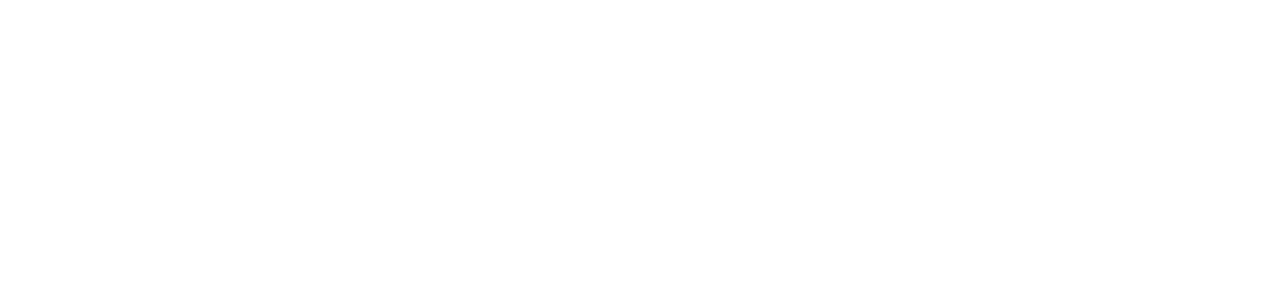
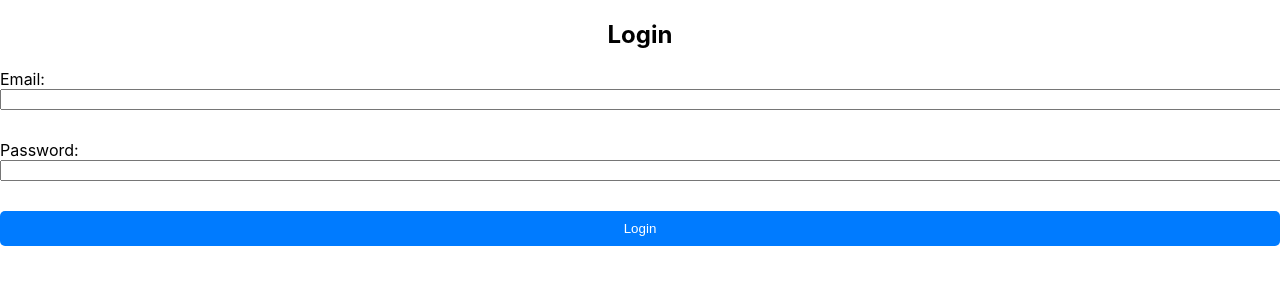
Before and after one commit to ShreshthKushwaha/party-app-react-frontend, a React (Create React App) app: page /login in a window 1280 px wide. Before the commit this address had no page. Shown: the top 300 px of the page. Built offline with nearby package versions, Linux system fonts and the light colour scheme.

Commit message:
auth and user seperation added

```diff
--- a/package.json
+++ b/package.json
@@ -9,8 +9,10 @@
     "axios": "^1.6.7",
     "react": "^18.2.0",
     "react-dom": "^18.2.0",
+    "react-redux": "^9.1.0",
     "react-router-dom": "^6.22.3",
     "react-scripts": "5.0.1",
+    "redux": "^5.0.1",
     "web-vitals": "^2.1.4"
   },
   "scripts": {
--- a/src/App.js
+++ b/src/App.js
@@ -1,17 +1,27 @@
 import './App.css';
-import { BrowserRouter, Routes, Route } from 'react-router-dom';
+import { BrowserRouter, Routes, Route, Navigate } from 'react-router-dom';
 import Home from './components/Home';
-import React from 'react';
+import React, { useState } from 'react';
 import PartyDetail from './components/parties/PartyDetail';
 import AddPartyForm from './components/parties/forms/AddPartyForm';
+import Login from './components/Login';
 
 const App = () => {
+  const [isAuthenticated, setIsAuthenticated] = useState(false);
+
   return (
     <BrowserRouter>
       <Routes>
-        <Route path="/" element={<Home />} />
-        <Route path="/party/:id" element={<PartyDetail />} /> {/* Route for the party detail page */}
-        <Route path="/add-party" element={<AddPartyForm />} /> {/* Route for the add party form */}
+        {isAuthenticated ? (
+          <>
+            <Route path="/" element={<Home />} />
+            <Route path="/party/:id" element={<PartyDetail />} />
+            <Route path="/add-party" element={<AddPartyForm />} />
+          </>
+        ) : (
+          <Route path="/" element={<Navigate to="/login" />} />
+        )}
+        <Route path="/login" element={<Login setIsAuthenticated={setIsAuthenticated} />} />
       </Routes>
     </BrowserRouter>
   );
--- /dev/null
+++ b/src/actions/authActions.js
@@ -0,0 +1,12 @@
+export const login = (userId) => {
+    return {
+      type: 'LOGIN',
+      payload: {userId},
+    };
+  };
+
+  export const logout = () => {
+    return {
+      type: 'LOGOUT',
+    };
+  };
--- a/src/components/Home.js
+++ b/src/components/Home.js
@@ -2,13 +2,17 @@
 import Header from './appComponents/headers/Header';
 import Parties from './parties/lists/Parties';
 import Footer from './appComponents/footers/Footer';
-
+import { useSelector } from 'react-redux';
 import React, { useState, useEffect } from 'react';
 import axios from 'axios';
 
 const Home = () => {
 
     var [parties, setParties] = useState([]);
+    const isAuthenticated = useSelector((state) => state.auth.isAuthenticated);
+  const userId = useSelector((state) => state.auth.userId);
+  console.log('userId:', userId);
+
 
   useEffect(() => {
     // Fetch list of parties from the backend API
@@ -26,6 +30,8 @@ const Home = () => {
     <div className="app">
 
         <Header title="Party Animal🍺🍺"/>
+        user id: {userId}
+
         <Parties parties = {parties}/>
 
         <Footer/>
--- /dev/null
+++ b/src/components/Login.js
@@ -0,0 +1,67 @@
+// Login.js
+import React, { useState } from 'react';
+import axios from 'axios';
+import { useNavigate } from 'react-router-dom';
+import { useDispatch } from 'react-redux';
+import { login } from '../actions/authActions';
+
+
+
+const Login = ({ setIsAuthenticated }) => {
+  const [email, setUserEmail] = useState('');
+  const [password, setPassword] = useState('');
+  const navigate = useNavigate();
+  const dispatch = useDispatch();
+
+  const handleSubmit = async (e) => {
+    e.preventDefault();
+    try {
+      const response = await axios.get('http://localhost:9090/api/users/');
+      const userData = response.data;
+      const user = userData.find((user) => user.email === email);
+
+      if (user && user.password === password) {
+        setIsAuthenticated(true); // Update isAuthenticated state
+        dispatch(login(user.id));
+        navigate('/');
+
+      } else {
+        alert('Invalid email or password');
+      }
+    } catch (error) {
+      console.error('Error fetching user data:', error);
+      alert('Error fetching user data. Please try again.');
+    }
+  };
+
+  return (
+    <div>
+      <h2>Login</h2>
+      <form onSubmit={handleSubmit}>
+        <label>
+          Email:
+          <input
+            type="text"
+            value={email}
+            onChange={(e) => setUserEmail(e.target.value)}
+            required
+          />
+        </label>
+        <br />
+        <label>
+          Password:
+          <input
+            type="password"
+            value={password}
+            onChange={(e) => setPassword(e.target.value)}
+            required
+          />
+        </label>
+        <br />
+        <button type="submit">Login</button>
+      </form>
+    </div>
+  );
+};
+
+export default Login;
--- a/src/components/appComponents/headers/Header.js
+++ b/src/components/appComponents/headers/Header.js
@@ -21,6 +21,9 @@ const Header = (props) => {
         Add Party + </Link>
 
 
+
+
+
     </div>
   );
 };
--- a/src/components/parties/Party.js
+++ b/src/components/parties/Party.js
@@ -3,7 +3,7 @@ import { Link } from 'react-router-dom'; // Import Link from react-router-dom
 
 const Party = (props) => {
   const cardStyles = {
-    backgroundColor: '#FFB6C1',
+    backgroundColor: '#87CEFA',
     borderRadius: '8px',
     boxShadow: '0 2px 4px rgba(0, 0, 0, 0.1)',
     padding: '20px',
--- a/src/components/parties/forms/AddPartyForm.js
+++ b/src/components/parties/forms/AddPartyForm.js
@@ -1,6 +1,7 @@
 import React, { useState } from 'react';
 import axios from 'axios';
 import './AddPartyForm.css'; // Import CSS file for styling
+import { useSelector } from 'react-redux';
 
 const AddPartyForm = () => {
   const [partyData, setPartyData] = useState({
@@ -13,6 +14,8 @@ const AddPartyForm = () => {
     description: ''
   });
 
+  const userId = useSelector((state) => state.auth.userId);
+
   const handleChange = (event) => {
     const { name, value } = event.target;
     setPartyData({ ...partyData, [name]: value });
@@ -22,7 +25,7 @@ const AddPartyForm = () => {
     event.preventDefault();
 
     // Send POST request to add a new party
-    axios.post('http://localhost:9090/api/users/1/parties', partyData)
+    axios.post(`http://localhost:9090/api/users/${userId}/parties`, partyData)
       .then(response => {
       console.log('Party added successfully:', response.data);
       // Reset form fields
--- a/src/index.js
+++ b/src/index.js
@@ -1,14 +1,24 @@
 import React from 'react';
 import ReactDOM from 'react-dom/client';
+import { Provider } from 'react-redux';
+
+import { legacy_createStore as createStore } from 'redux';
+import rootReducer from './reducers';
 import './index.css';
 import App from './App';
 import reportWebVitals from './reportWebVitals';
 
 const root = ReactDOM.createRoot(document.getElementById('root'));
+
+const store = createStore(rootReducer);
 root.render(
-  <React.StrictMode>
+  <Provider store={store}>
+<React.StrictMode>
     <App />
   </React.StrictMode>
+  </Provider>,
+   document.getElementById('root')
+
 );
 
 // If you want to start measuring performance in your app, pass a function
--- /dev/null
+++ b/src/reducers/authReducer.js
@@ -0,0 +1,23 @@
+
+const initialState = {
+    userId: null,
+  };
+
+  const authReducer = (state = initialState, action) => {
+    switch (action.type) {
+      case 'LOGIN':
+        return {
+          ...state,
+          userId: action.payload.userId,
+        };
+      case 'LOGOUT':
+        return {
+          ...state,
+          userId: null,
+        };
+      default:
+        return state;
+    }
+  };
+
+  export default authReducer;
--- /dev/null
+++ b/src/reducers/index.js
@@ -0,0 +1,9 @@
+import { combineReducers } from 'redux';
+import authReducer from './authReducer';
+
+const rootReducer = combineReducers({
+  auth: authReducer,
+  // Add other reducers here if needed
+});
+
+export default rootReducer;
```
Also changed, not shown: src/components/parties/lists/MyPartyList.js (added, +34 -0 lines), 1 other file (tests, documents, lock files or other folders). Lines whose indentation alone changed are shown as unchanged.
